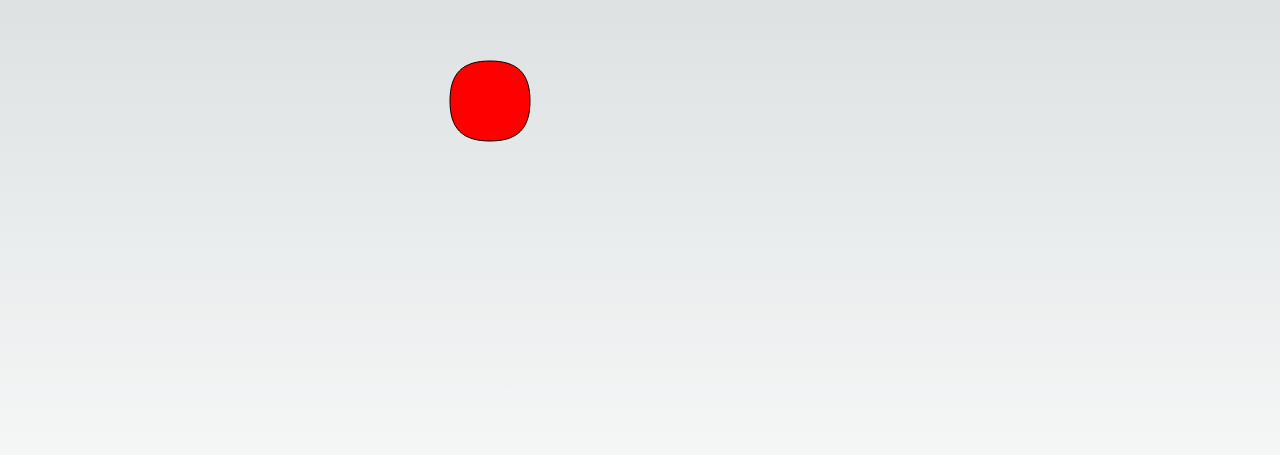
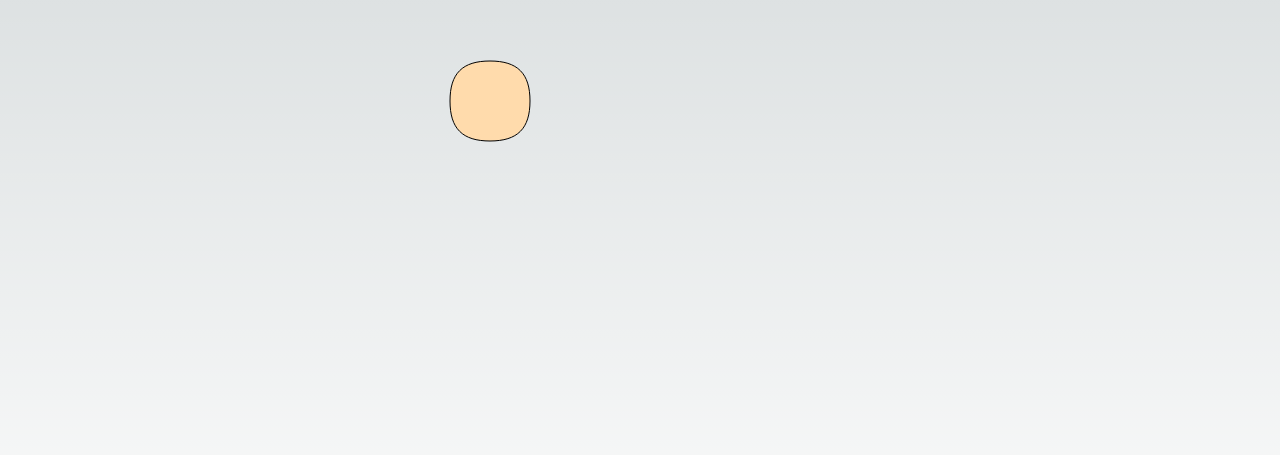
Before and after one commit to Albx68/probable-doodle, a Next.js app: page / in a window 1280 px wide. Shown: the part 149-604 px from the top of the page. Built offline with nearby package versions, Linux system fonts and the light colour scheme.

Commit message:
added constants for face color

```diff
--- a/src/components/AlbyIllus/AlbyIllus.tsx
+++ b/src/components/AlbyIllus/AlbyIllus.tsx
@@ -1,3 +1,4 @@
+import { colors } from '@/utils/constants/colors'
 import { motion } from 'framer-motion'
 import React from 'react'
 
@@ -8,14 +9,15 @@ type TAlbyIllus = {
 
 const AlbyIllus = ({ canvasHeight = 400, canvasWidth = 400 }: TAlbyIllus) => {
     const faceCircle = ""
+    const facePath = `M50 10
+    C 77.614 10 90 22.386 90 50
+    C 90 77.614 77.614 90 50 90
+    C 22.386 90 10 77.614 10 50
+    C 10 22.386 22.386 10 50 10`
     return (
         <div>
-            <svg width={canvasWidth} height={canvasHeight}>
-                <path d="M50 10
-           C 77.614 10 90 22.386 90 50
-           C 90 77.614 77.614 90 50 90
-           C 22.386 90 10 77.614 10 50
-           C 10 22.386 22.386 10 50 10" fill="red" stroke="black" />
+            <svg width={canvasWidth} height={canvasHeight} >
+                <motion.path d={facePath} fill={colors["face"]} stroke="black" />
             </svg>
         </div>
     )
--- /dev/null
+++ b/src/utils/constants/colors.ts
@@ -0,0 +1,3 @@
+export const colors = {
+    "face": "#FFDBAC"
+}
```
